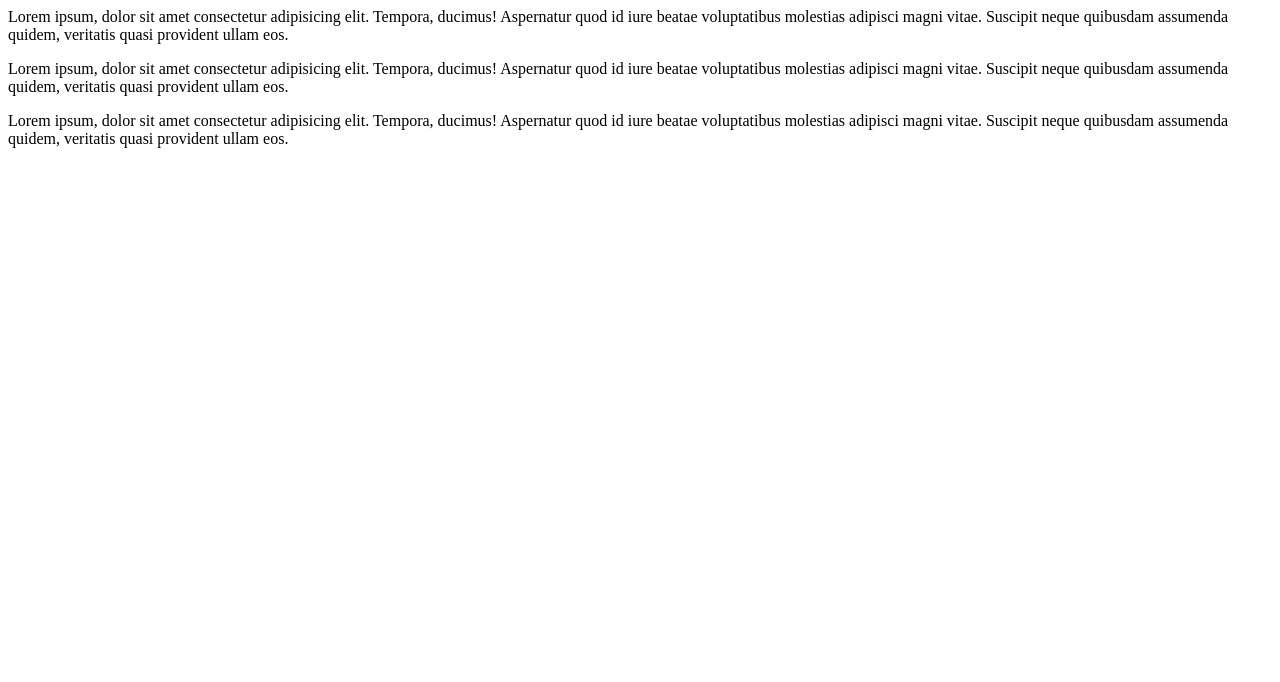
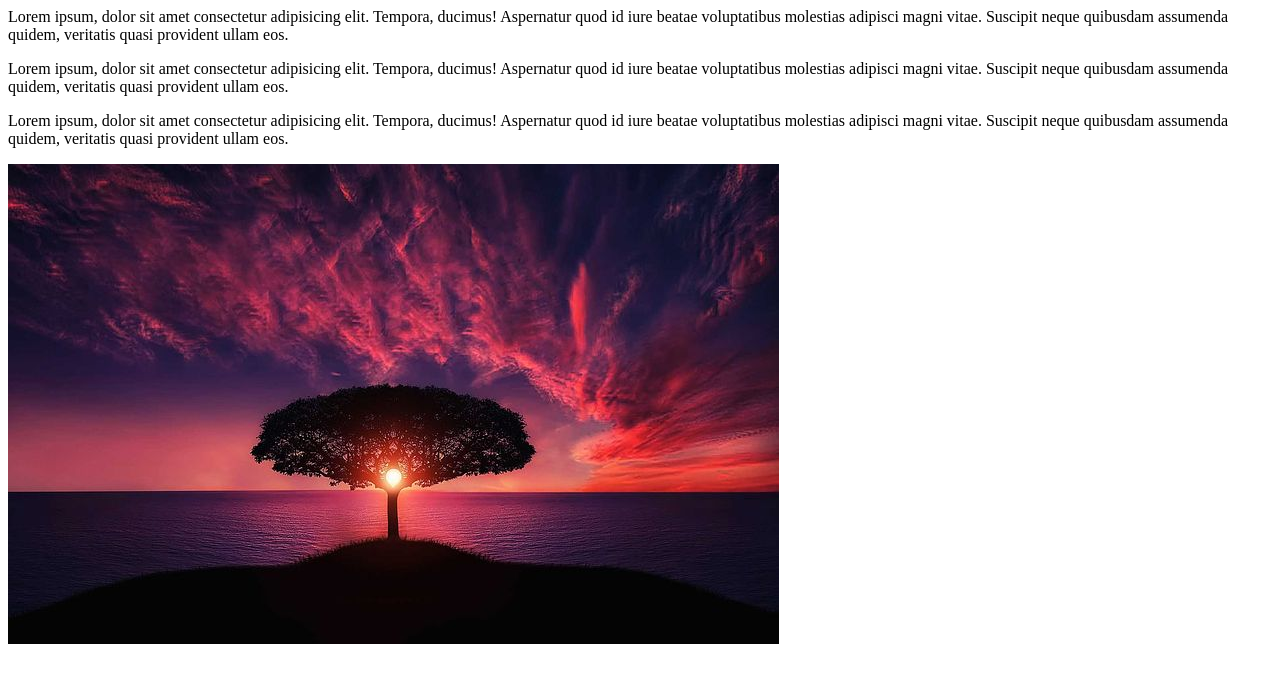
Before and after one commit to max-011013/reactDemo, a plain HTML site: page index.html in a window 1280 px wide. Drawn offline with Linux system fonts and the light colour scheme.

Commit message:
added image

```diff
--- a/index.html
+++ b/index.html
@@ -9,5 +9,6 @@
     <p>Lorem ipsum, dolor sit amet consectetur adipisicing elit. Tempora, ducimus! Aspernatur quod id iure beatae voluptatibus molestias adipisci magni vitae. Suscipit neque quibusdam assumenda quidem, veritatis quasi provident ullam eos.</p>
     <p>Lorem ipsum, dolor sit amet consectetur adipisicing elit. Tempora, ducimus! Aspernatur quod id iure beatae voluptatibus molestias adipisci magni vitae. Suscipit neque quibusdam assumenda quidem, veritatis quasi provident ullam eos.</p>
     <p>Lorem ipsum, dolor sit amet consectetur adipisicing elit. Tempora, ducimus! Aspernatur quod id iure beatae voluptatibus molestias adipisci magni vitae. Suscipit neque quibusdam assumenda quidem, veritatis quasi provident ullam eos.</p>
+    <img src="tree-736885__480.jpg" alt="" srcset="">
 </body>
 </html>
```
